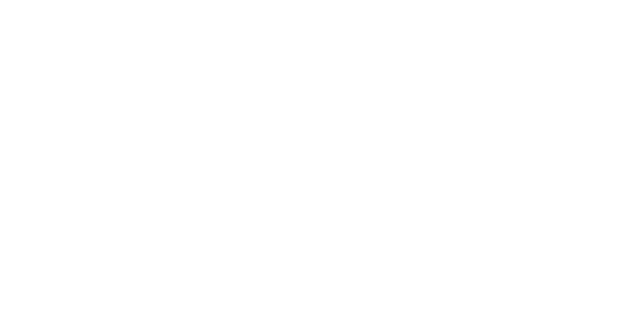
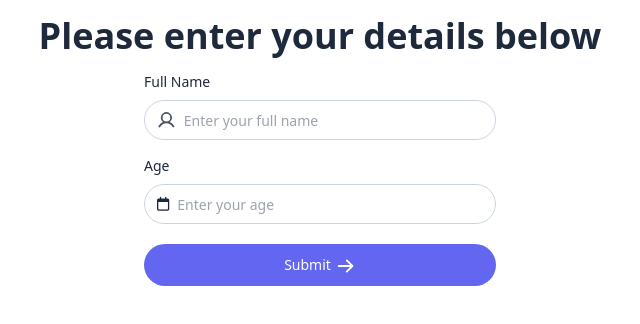
Before and after one commit to isaac-ndungu/personalized-webpage, a plain HTML site: page index.html in a window 1280 px wide. Shown: the whole page, without its empty margins (320-960 px from the left). Drawn offline with nearby package versions, Linux system fonts and the light colour scheme.

Commit message:
add details form

```diff
--- a/index.html
+++ b/index.html
@@ -11,7 +11,39 @@
 
 <body>
     <main>
-
+        <form class="detailsForm flex flex-col items-center text-sm text-slate-800">
+            <h1 class="text-4xl font-bold py-4 text-center">Please enter your details below</h1>
+            <div class="max-w-96 w-full px-4">
+                <label for="name" class="font-medium">Full Name</label>
+                <div
+                    class="flex items-center mt-2 mb-4 h-10 pl-3 border border-slate-300 rounded-full focus-within:ring-2 focus-within:ring-indigo-400 transition-all overflow-hidden">
+                    <svg width="20" height="20" viewBox="0 0 20 20" fill="none" xmlns="http://www.w3.org/2000/svg">
+                        <path
+                            d="M18.311 16.406a9.64 9.64 0 0 0-4.748-4.158 5.938 5.938 0 1 0-7.125 0 9.64 9.64 0 0 0-4.749 4.158.937.937 0 1 0 1.623.938c1.416-2.447 3.916-3.906 6.688-3.906 2.773 0 5.273 1.46 6.689 3.906a.938.938 0 0 0 1.622-.938M5.938 7.5a4.063 4.063 0 1 1 8.125 0 4.063 4.063 0 0 1-8.125 0"
+                            fill="#475569" />
+                    </svg>
+                    <input type="text" class="nameInput h-full px-2 w-full outline-none bg-transparent"
+                        placeholder="Enter your full name" required>
+                </div>
+                <label for="email-address" class="font-medium mt-4">Age</label>
+                <div
+                    class="flex items-center mt-2 mb-4 h-10 pl-3 border border-slate-300 rounded-full focus-within:ring-2 focus-within:ring-indigo-400 transition-all overflow-hidden">
+                    <i class="fa-regular fa-calendar"></i>
+                    <input type="number" class="h-full px-2 w-full outline-none bg-transparent"
+                        placeholder="Enter your age" required>
+                </div>
+                <button type="submit"
+                    class="flex items-center justify-center gap-1 mt-5 bg-indigo-500 hover:bg-indigo-600 text-white py-2.5 w-full rounded-full transition">
+                    Submit
+                    <svg class="mt-0.5" width="21" height="20" viewBox="0 0 21 20" fill="none"
+                        xmlns="http://www.w3.org/2000/svg">
+                        <path
+                            d="m18.038 10.663-5.625 5.625a.94.94 0 0 1-1.328-1.328l4.024-4.023H3.625a.938.938 0 0 1 0-1.875h11.484l-4.022-4.025a.94.94 0 0 1 1.328-1.328l5.625 5.625a.935.935 0 0 1-.002 1.33"
+                            fill="#fff" />
+                    </svg>
+                </button>
+            </div>
+        </form>
     </main>
 
 
```
